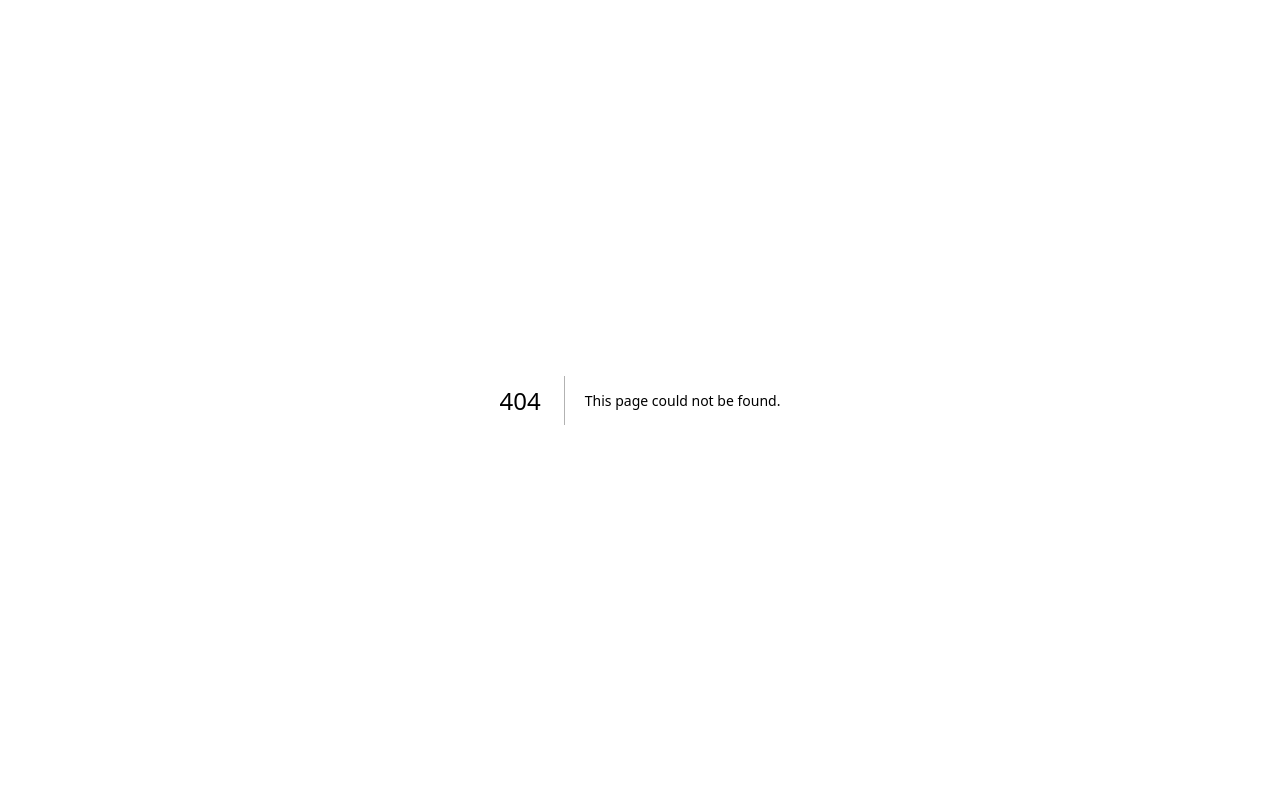
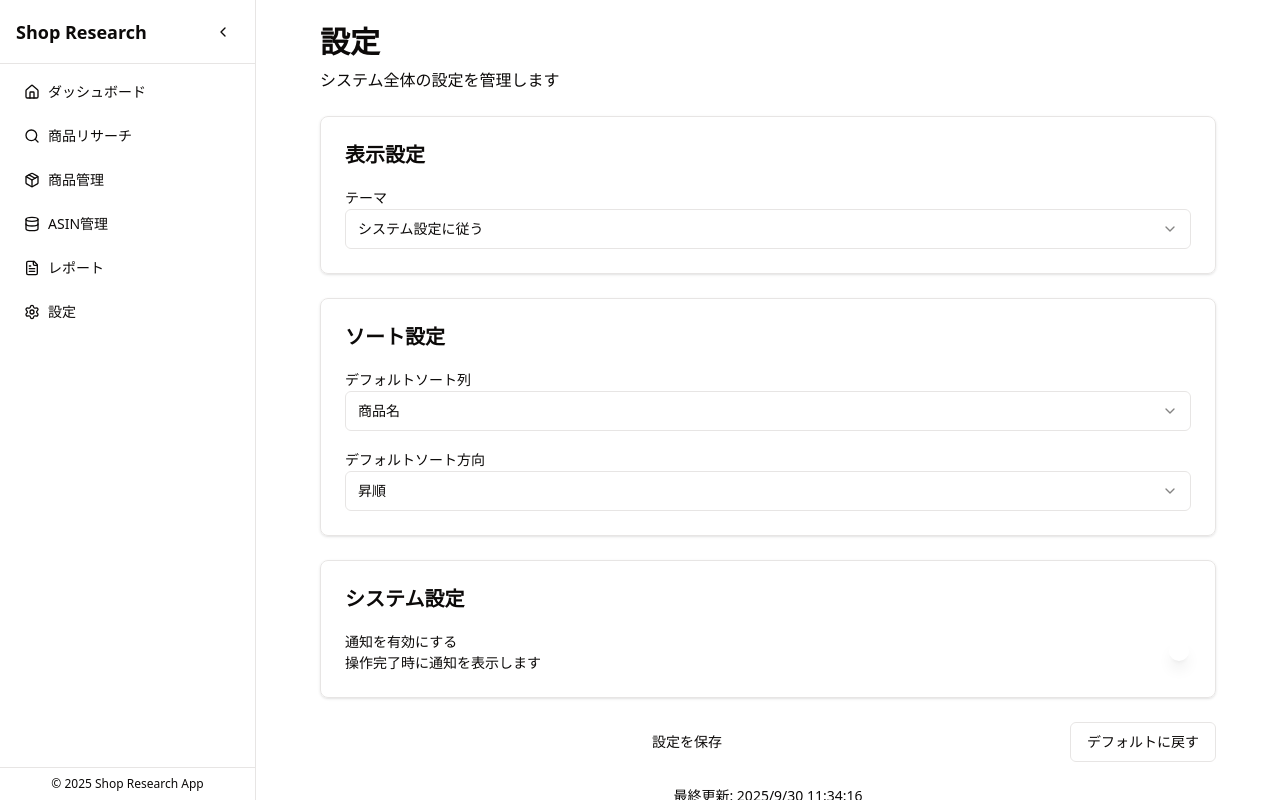
Before and after one commit to takuya040321/shop-research-app, a Next.js app: page /settings in a window 1280 px wide. Before the commit this address had no page. Built offline with nearby package versions, Linux system fonts and the light colour scheme.

Commit message:
feat: 設定ページUIを実装
/settingsに設定画面を実装。
テーマ設定、ソート設定、通知設定を追加。

```diff
--- /dev/null
+++ b/src/app/settings/page.tsx
@@ -0,0 +1,218 @@
+"use client"
+
+/**
+ * 設定ページ
+ */
+
+import { useState, useEffect } from "react"
+import { Sidebar } from "@/components/layout/sidebar"
+import { Button } from "@/components/ui/button"
+import { Card } from "@/components/ui/card"
+import { Label } from "@/components/ui/label"
+import { Switch } from "@/components/ui/switch"
+import { toast } from "sonner"
+import {
+  Select,
+  SelectContent,
+  SelectItem,
+  SelectTrigger,
+  SelectValue,
+} from "@/components/ui/select"
+import { loadSettings, saveSettings, resetSettings } from "@/lib/settings"
+import { GlobalSettings, DEFAULT_SETTINGS } from "@/types/settings"
+
+export default function SettingsPage() {
+  const [settings, setSettings] = useState<GlobalSettings>(DEFAULT_SETTINGS)
+  const [loading, setLoading] = useState(true)
+
+  // 設定読み込み
+  useEffect(() => {
+    const loaded = loadSettings()
+    setSettings(loaded)
+    setLoading(false)
+  }, [])
+
+  // 設定保存
+  const handleSave = () => {
+    const success = saveSettings(settings)
+    if (success) {
+      toast.success("設定を保存しました")
+    } else {
+      toast.error("設定の保存に失敗しました")
+    }
+  }
+
+  // 設定リセット
+  const handleReset = () => {
+    if (confirm("設定をデフォルトに戻しますか？")) {
+      resetSettings()
+      setSettings(DEFAULT_SETTINGS)
+      toast.success("設定をリセットしました")
+    }
+  }
+
+  if (loading) {
+    return (
+      <div className="flex h-screen">
+        <Sidebar />
+        <main className="flex-1 overflow-y-auto p-6">
+          <div className="max-w-4xl mx-auto">
+            <p>読み込み中...</p>
+          </div>
+        </main>
+      </div>
+    )
+  }
+
+  return (
+    <div className="flex h-screen">
+      <Sidebar />
+      <main className="flex-1 overflow-y-auto p-6">
+        <div className="max-w-4xl mx-auto space-y-6">
+          <div>
+            <h1 className="text-3xl font-bold">設定</h1>
+            <p className="text-muted-foreground mt-2">
+              システム全体の設定を管理します
+            </p>
+          </div>
+
+          {/* 表示設定 */}
+          <Card className="p-6">
+            <h2 className="text-xl font-semibold mb-4">表示設定</h2>
+
+            <div className="space-y-4">
+              <div className="space-y-2">
+                <Label>テーマ</Label>
+                <Select
+                  value={settings.display.theme}
+                  onValueChange={(value: "light" | "dark" | "system") => {
+                    setSettings({
+                      ...settings,
+                      display: {
+                        ...settings.display,
+                        theme: value
+                      }
+                    })
+                  }}
+                >
+                  <SelectTrigger className="w-full">
+                    <SelectValue />
+                  </SelectTrigger>
+                  <SelectContent>
+                    <SelectItem value="light">ライト</SelectItem>
+                    <SelectItem value="dark">ダーク</SelectItem>
+                    <SelectItem value="system">システム設定に従う</SelectItem>
+                  </SelectContent>
+                </Select>
+              </div>
+            </div>
+          </Card>
+
+          {/* ソート設定 */}
+          <Card className="p-6">
+            <h2 className="text-xl font-semibold mb-4">ソート設定</h2>
+
+            <div className="space-y-4">
+              <div className="space-y-2">
+                <Label>デフォルトソート列</Label>
+                <Select
+                  value={settings.sort.defaultSortColumn}
+                  onValueChange={(value) => {
+                    setSettings({
+                      ...settings,
+                      sort: {
+                        ...settings.sort,
+                        defaultSortColumn: value
+                      }
+                    })
+                  }}
+                >
+                  <SelectTrigger className="w-full">
+                    <SelectValue />
+                  </SelectTrigger>
+                  <SelectContent>
+                    <SelectItem value="name">商品名</SelectItem>
+                    <SelectItem value="price">価格</SelectItem>
+                    <SelectItem value="purchase_price">仕入価格</SelectItem>
+                    <SelectItem value="amazon_price">Amazon価格</SelectItem>
+                    <SelectItem value="monthly_sales">月販数</SelectItem>
+                    <SelectItem value="profit_amount">利益額</SelectItem>
+                    <SelectItem value="profit_rate">利益率</SelectItem>
+                    <SelectItem value="roi">ROI</SelectItem>
+                  </SelectContent>
+                </Select>
+              </div>
+
+              <div className="space-y-2">
+                <Label>デフォルトソート方向</Label>
+                <Select
+                  value={settings.sort.defaultSortDirection}
+                  onValueChange={(value: "asc" | "desc") => {
+                    setSettings({
+                      ...settings,
+                      sort: {
+                        ...settings.sort,
+                        defaultSortDirection: value
+                      }
+                    })
+                  }}
+                >
+                  <SelectTrigger className="w-full">
+                    <SelectValue />
+                  </SelectTrigger>
+                  <SelectContent>
+                    <SelectItem value="asc">昇順</SelectItem>
+                    <SelectItem value="desc">降順</SelectItem>
+                  </SelectContent>
+                </Select>
+              </div>
+            </div>
+          </Card>
+
+          {/* システム設定 */}
+          <Card className="p-6">
+            <h2 className="text-xl font-semibold mb-4">システム設定</h2>
+
+            <div className="space-y-4">
+              <div className="flex items-center justify-between">
+                <div className="space-y-0.5">
+                  <Label>通知を有効にする</Label>
+                  <p className="text-sm text-muted-foreground">
+                    操作完了時に通知を表示します
+                  </p>
+                </div>
+                <Switch
+                  checked={settings.system.enableNotifications}
+                  onCheckedChange={(checked) => {
+                    setSettings({
+                      ...settings,
+                      system: {
+                        ...settings.system,
+                        enableNotifications: checked
+                      }
+                    })
+                  }}
+                />
+              </div>
+            </div>
+          </Card>
+
+          {/* 保存・リセットボタン */}
+          <div className="flex gap-4">
+            <Button onClick={handleSave} className="flex-1">
+              設定を保存
+            </Button>
+            <Button onClick={handleReset} variant="outline">
+              デフォルトに戻す
+            </Button>
+          </div>
+
+          {/* 最終更新日時 */}
+          <p className="text-sm text-muted-foreground text-center">
+            最終更新: {new Date(settings.lastUpdated).toLocaleString("ja-JP")}
+          </p>
+        </div>
+      </main>
+    </div>
+  )
+}
```
